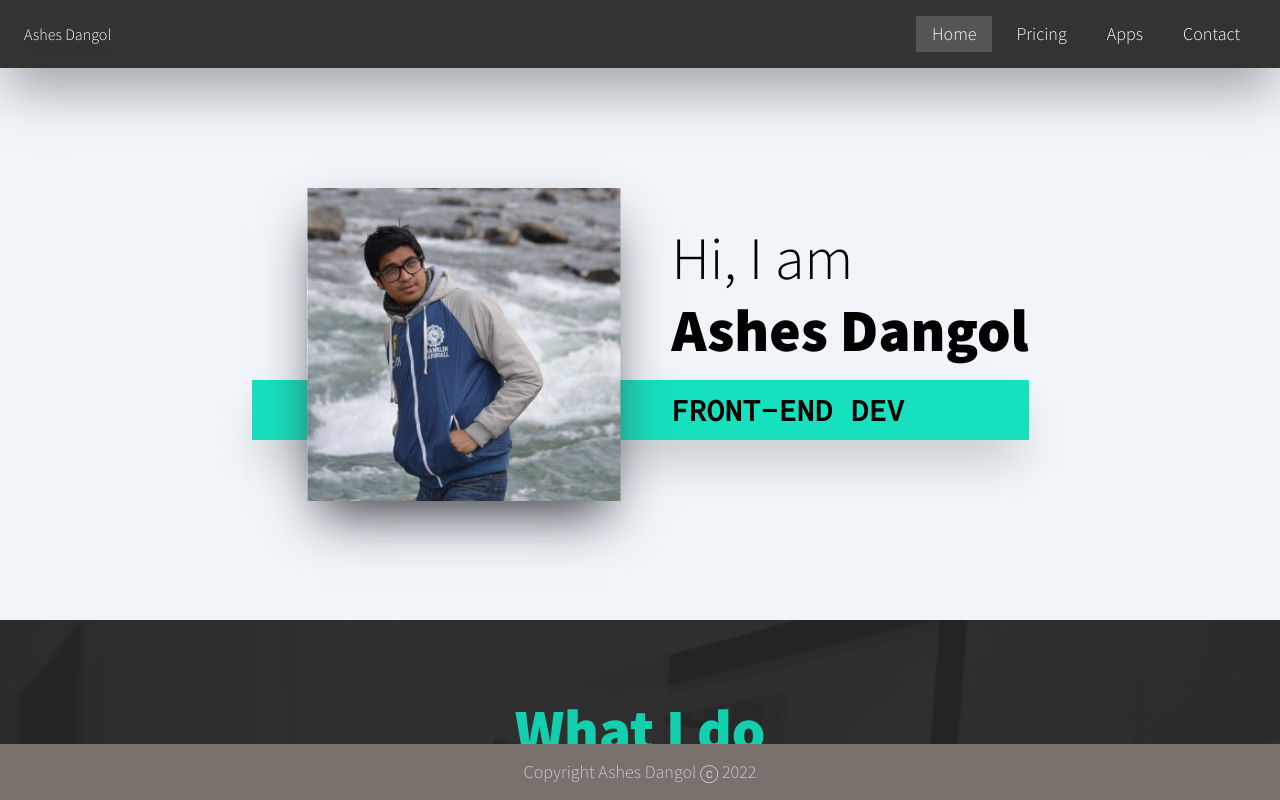
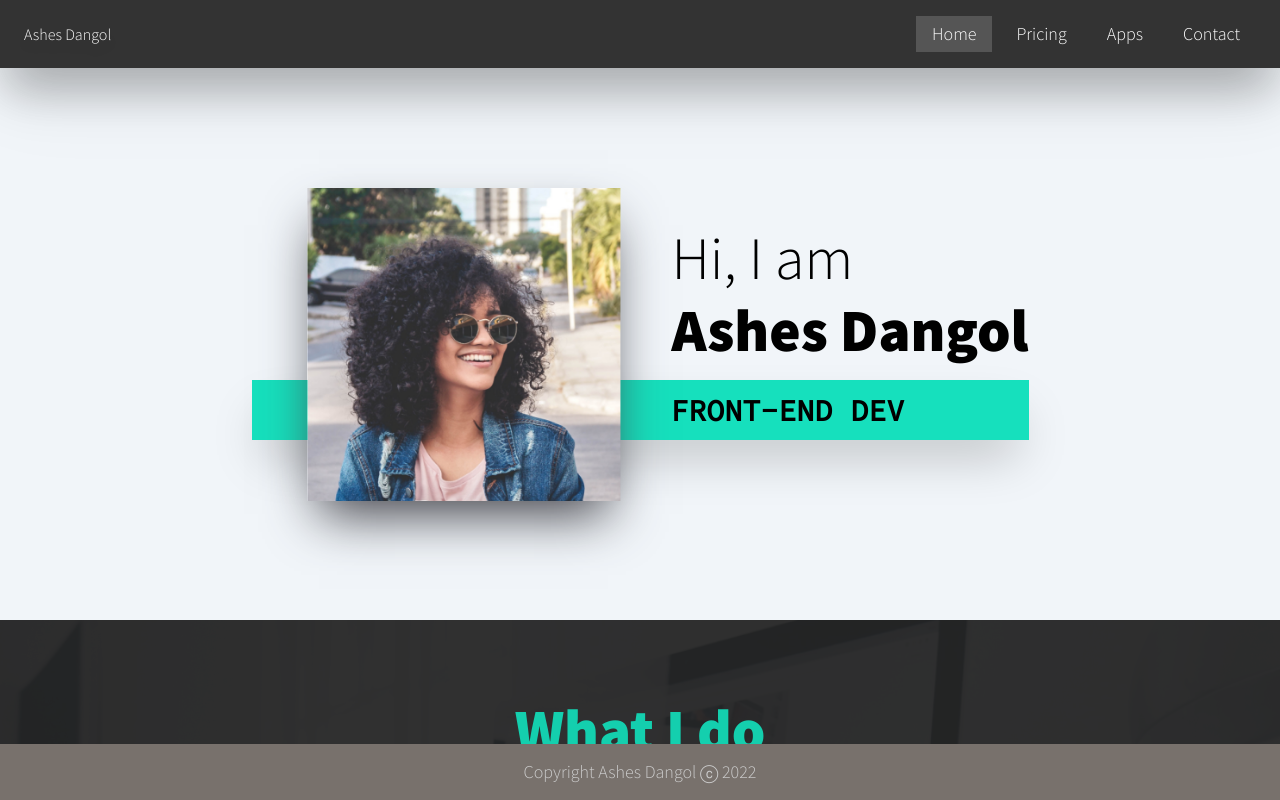
Before and after one commit to ashesdangol/demo-portfolio, a React (Create React App) app in the folder front-end/: page / in a window 1280 px wide. Shown: the top 800 px of the page. Built offline with nearby package versions, Linux system fonts and the light colour scheme.

Commit message:
build test png and jpg

```diff
--- a/front-end/src/components/Intro.jsx
+++ b/front-end/src/components/Intro.jsx
@@ -12,9 +12,9 @@ function Intro(props){
                 <p className='section__subtitle section__subtitle--bgcolor intro__subtitle shadow-2xl'>FRONT-END DEV</p>
                 <div className='intro__image'>
                 {/* smal pic */}
-                    <CardImage className="laptop:hidden" imgSrc={process.env.PUBLIC_URL+profilePic.lowImageUrl} alt="my pic" />
+                    <CardImage className="laptop:hidden" imgSrc={profilePic.lowImageUrl} alt="my pic" />
                     {/* large pic */}
-                    <CardImage className="hidden laptop:block" imgSrc={process.env.PUBLIC_URL+profilePic.highImageUrl}  alt="my high quality pic"/>
+                    <CardImage className="hidden laptop:block" imgSrc={profilePic.highImageUrl}  alt="my high quality pic"/>
                 </div>
             </div>
 
--- a/front-end/src/datas/profilepic.js
+++ b/front-end/src/datas/profilepic.js
@@ -1,11 +1,11 @@
 
-const higImage ="Profile2.jpeg"
-const lowImage="Profile1.jpeg"
+const higImage ="eduardo.png"
+const lowImage="eduardo.png"
 
 const profilePic =
     {
-        highImageUrl:"assets/images/"+higImage,
-        lowImageUrl:"assets/images/"+lowImage,
+        highImageUrl:"/assets/images/"+higImage,
+        lowImageUrl:"/assets/images/"+lowImage,
         message:"Hi, I am",
         name:"Ashes Dangol"
       }
```
Also changed, not shown: 7 other files (tests, documents, lock files or other folders).
